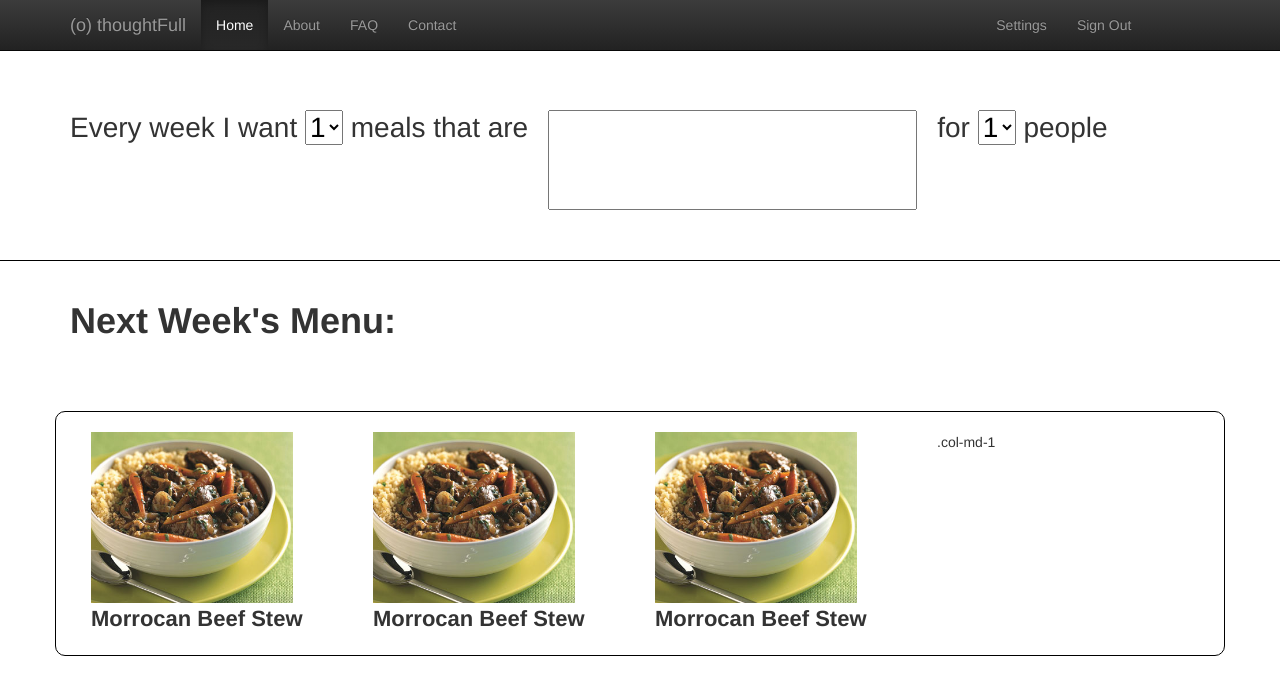
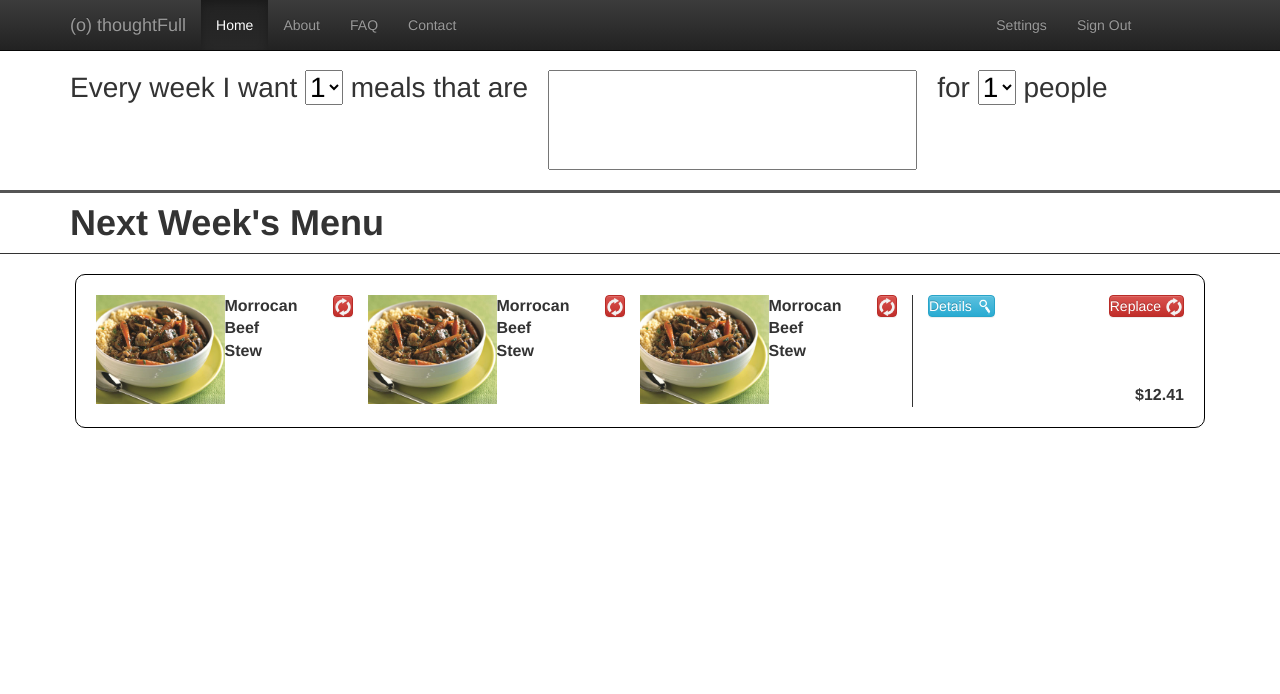
Before and after one commit to joshalbrecht/thoughtfull, a plain HTML site: page index.html in a window 1280 px wide. Drawn offline with Linux system fonts and the light colour scheme.

Commit message:
looks kinda decent

```diff
--- a/index.html
+++ b/index.html
@@ -25,6 +25,8 @@ body {
   text-align: center;
 }
 .row {
+    margin-right: 5px;
+    margin-left: 5px;
     padding: 20px;
     border: 1px solid black;
   -webkit-border-radius: 10px;
@@ -33,7 +35,7 @@ body {
 }
 .title {
   font-weight: bold;
-  font-size: 22px;
+  font-size: 16px;
 }
     </style>
 
@@ -66,7 +68,7 @@ body {
 
     <div class="container">
 
-      <h2 style="font-size:28px;padding-top: 40px; padding-bottom: 40px">
+      <h2 style="font-size:28px;padding-top: 20px; padding-bottom: 20px; margin: 0px">
         <div style="float:left; padding-right: 20px">
           Every week I want
         <select>
@@ -93,34 +95,32 @@ body {
         <br style="clear:both"/>
       </h2>
     </div>
-    <div style="border-top: 1px solid black; "> </div>
+    <div style="border-top: 3px solid #555; "> </div>
     <div class="container">
-
-      <h1 style="font-weight: bold; padding-top: 20px;">
-        Next Week's Menu:
+      <h1 style="font-weight: bold; margin-top: 10px">
+        Next Week's Menu
       </h1>
-
-      <br/><br/><br/>
+    </div>
+    <div style="border-top: 1px solid #333; "> </div>
+    <div class="container" style="padding-top: 20px">
 
       <div class="row">
-        <div class="col-md-3">
-          <img width="80%" src="media/237295.jpg"/>
-          <br/>
-          <span class="title">Morrocan Beef Stew</span>
-          <br/>
+        <div class="col-md-3" style="padding-left: 0px">
+          <span class="title"><button style="float:right; margin: 0px; padding: 0px" class="btn btn-danger"><img width="18" src="media/replace.png"/></button><img align="left" width="50%" src="media/237295.jpg"/>Morrocan <br/>Beef <br/>Stew</span>
           <!--<img width="80%" src="media/nutrition.gif"/>-->
         </div>
-        <div class="col-md-3">
-          <img width="80%" src="media/237295.jpg"/>
+        <div class="col-md-3" style="padding-left: 0px">
+          <span class="title"><button style="float:right; margin: 0px; padding: 0px" class="btn btn-danger"><img width="18" src="media/replace.png"/></button><img align="left" width="50%" src="media/237295.jpg"/>Morrocan <br/>Beef <br/>Stew</span>
+        </div>
+        <div class="col-md-3" style="padding-left: 0px">
+          <span class="title"><button style="float:right; margin: 0px; padding: 0px" class="btn btn-danger"><img width="18" src="media/replace.png"/></button><img align="left" width="50%" src="media/237295.jpg"/>Morrocan <br/>Beef <br/>Stew</span>
+        </div>
+        <div class="col-md-3" style="border-left: 1px solid #333; margin-top: 0px; padding-right: 0px">
+          <button style="float: right; margin: 0px; padding: 0px" class="btn btn-danger">Replace <img width="18" src="media/replace.png"/></button>
+          <button style="margin: 0px; padding: 0px" class="btn btn-info">Details <img width="18" src="media/magnify.png"/></button>
           <br/>
-          <span class="title">Morrocan Beef Stew</span>
+          <div class="title" style="padding-top: 67px;float: right">$12.41</div>
         </div>
-        <div class="col-md-3">
-          <img width="80%" src="media/237295.jpg"/>
-          <br/>
-          <span class="title">Morrocan Beef Stew</span>
-        </div>
-        <div class="col-md-3">.col-md-1</div>
       </div>
 
     </div><!-- /.container -->
```
Also changed, not shown: media/magnify.png (added), media/replace (copy).png (added), media/replace.png (added).
